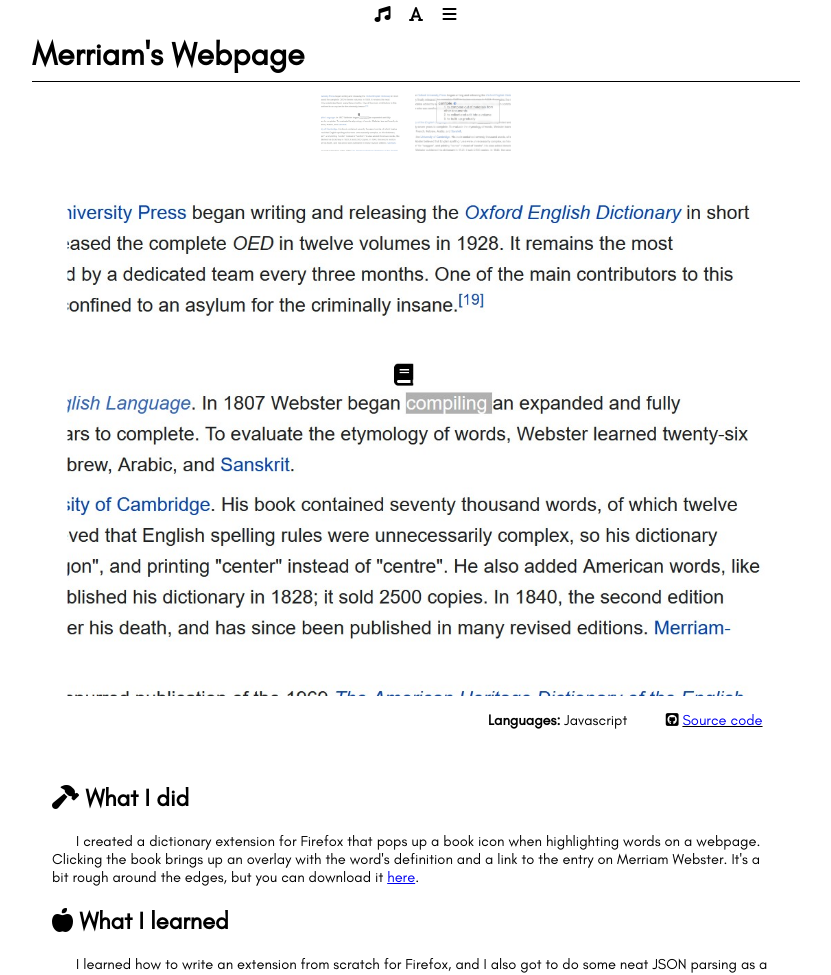
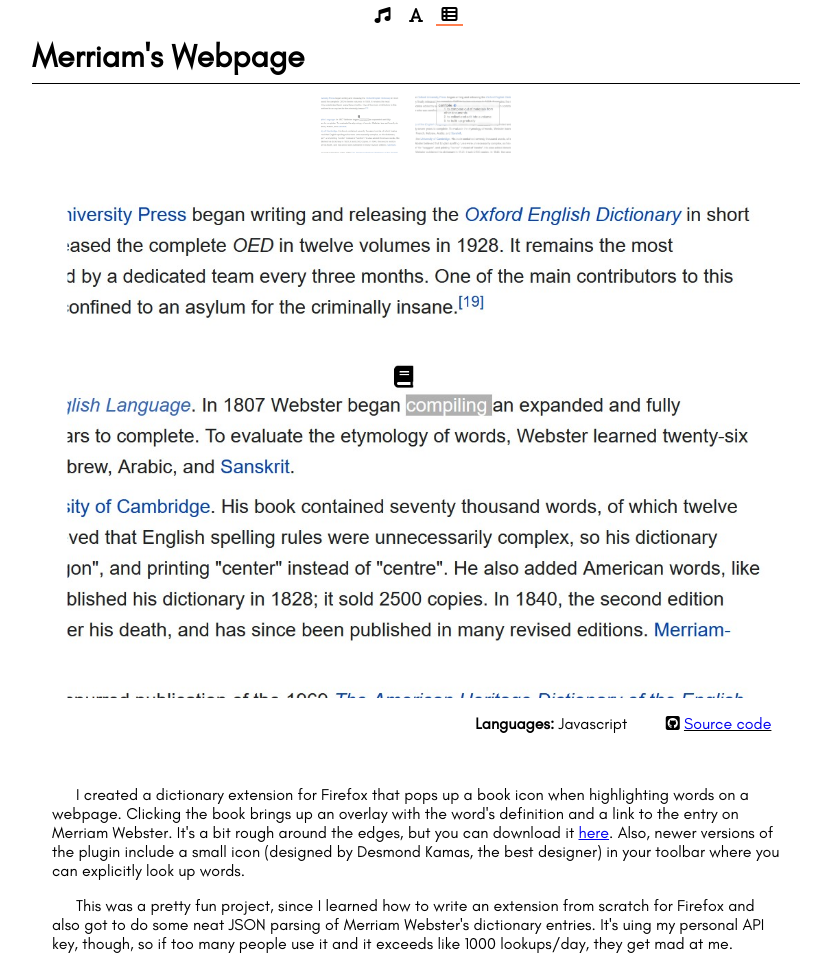
Before and after one commit to szkow/personal-website, a PHP site: page /projects/merriams-webpage.php in a window 1280 px wide. Shown: the whole page, without its empty margins (224-1055 px from the left). Run offline with PHP 8.4, Linux system fonts and the light colour scheme; data that the repository does not hold is empty; some libraries are stand-ins or nearby versions.

Commit message:
gave the words everywhere a face-lift

```diff
--- a/css/site_style.css
+++ b/css/site_style.css
@@ -10,7 +10,7 @@ body {
     font-family: 'Glacial Indifference', Fallback, sans-serif;
 }
 p, li, ol {
-    font-size: 11pt;
+    font-size: 12pt;
 }
 a.pdf-link::after {
     display: inline;
--- a/html/header.html
+++ b/html/header.html
@@ -1,11 +1,11 @@
 <nav>
     <a href="<?php echo $_SERVER['CONTEXT_PREFIX'] ?>/music.php">
-        <div title='Music'><i class="fas fa-music"></i></div>
+        <div id='nav-music' title='Music'><i class="fas fa-music"></i></div>
     </a>
     <a href="<?php echo $_SERVER['CONTEXT_PREFIX'] ?>/about.php">
-        <div title='About'><i class="fas fa-font"></i></div>
+        <div id='nav-about' title='About'><i class="fas fa-font"></i></div>
     </a>
     <a href="<?php echo $_SERVER['CONTEXT_PREFIX'] ?>/projects.php">
-        <div title='Projects'><i class="fas fa-bars"></i></div>
+        <div id='nav-projects' title='Projects'><i class="fas fa-th-list"></i></div>
     </a>
 </nav>
--- a/projects.php
+++ b/projects.php
@@ -21,6 +21,10 @@
             :root {
                 --entry-height: 23vh;
             }
+        }
+
+        #nav-projects{
+            border-bottom: 2px coral solid;
         }
 
         #content-wrapper {
@@ -149,6 +153,7 @@
         div.tile .tileLink div {
             background-color: coral;
             text-decoration: none;
+            font-size: x-large;
             float: left;
             width: 8%;
             height: 100%;
--- a/projects/merriams-webpage.php
+++ b/projects/merriams-webpage.php
@@ -8,6 +8,9 @@
     <link rel='stylesheet' href='../css/gallery.css'>
     <link rel='stylesheet' href='../css/ripple.css'></link>
     <style>
+        #nav-projects{
+            border-bottom: 2px coral solid;
+        }
         #column {
             /* border: solid grey; */
             height: auto;
@@ -80,18 +83,19 @@
             </div>
         </div>
         <div id='words'>
-            <h2><i class="fas fa-hammer"></i> What I did</h2>
             <p>
                 I created a dictionary extension for Firefox that pops up a book icon when highlighting words on a
                 webpage. Clicking the book brings up an overlay with the word's definition and a link to
                 the entry on Merriam Webster. It's a bit rough around the edges, but you can download it
                 <a href='../resources/merriams_webpage/merriams_webpage.xpi'>here</a>.
+
+                Also, newer versions of the plugin include a small icon (designed by Desmond Kamas, the best designer)
+                in your toolbar where you can explicitly look up words.
             </p>
-
-            <h2><i class="fas fa-apple-alt"></i> What I learned</h2>
             <p>
-                I learned how to write an extension from scratch for Firefox, and I also got to do some
-                neat JSON parsing as a result of querying Merriam Webster's API.
+                This was a pretty fun project, since I learned how to write an extension from scratch for Firefox and also got to do some
+                neat JSON parsing of Merriam Webster's dictionary entries. It's uing my personal API key, though, so if too many people use
+                it and it exceeds like 1000 lookups/day, they get mad at me.
             </p>
         </div>
     </div>
```
Also changed, not shown: about.php (+8 -9 lines), music.php (+9 -3 lines), projects/raytracer.php (+6 -3 lines), projects/website.php (+5 -8 lines).
